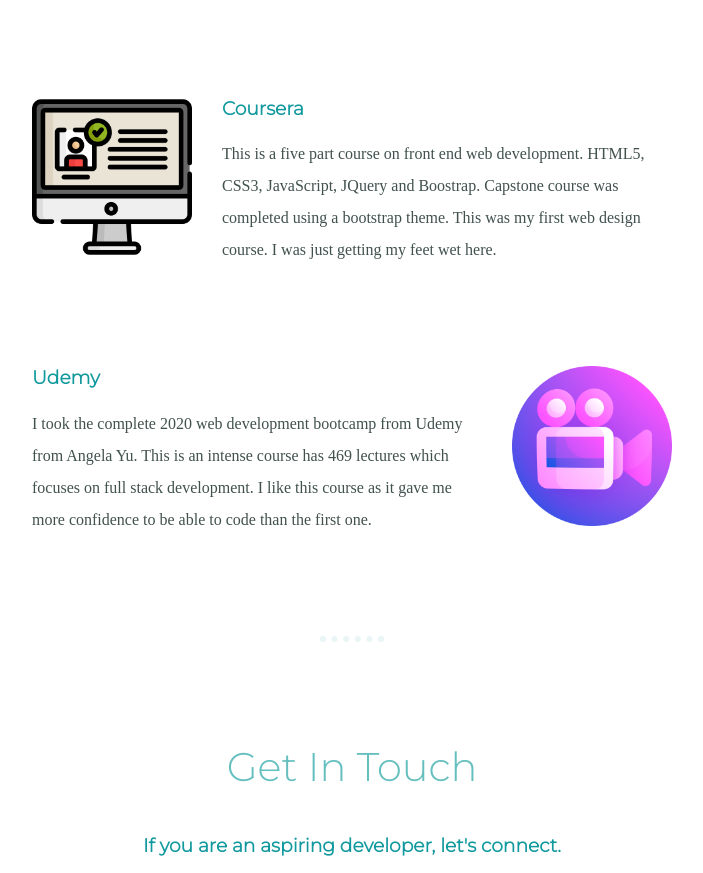
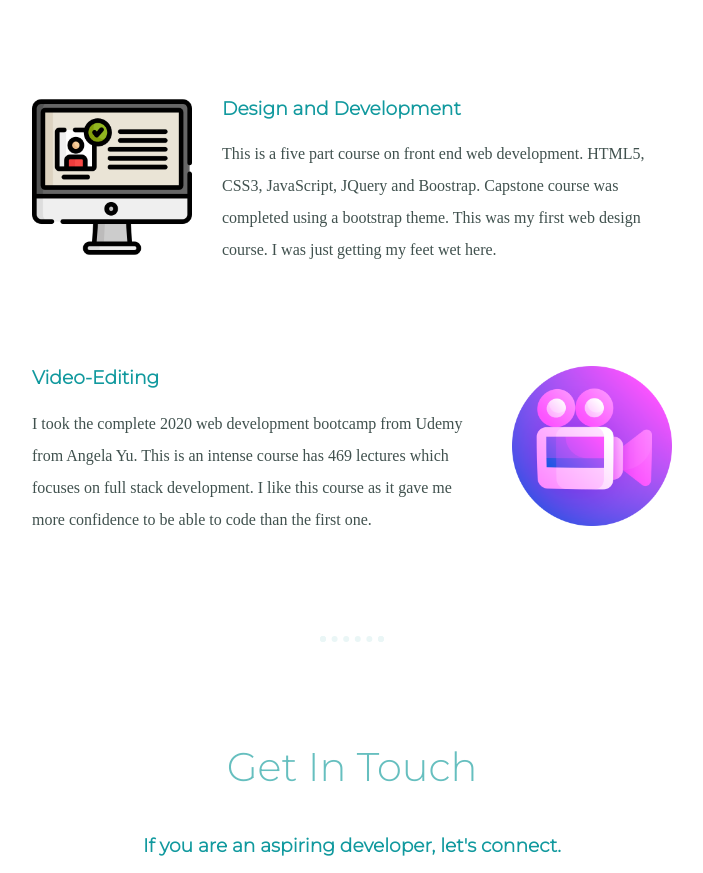
Before and after one commit to EpitomeTechServices/testmysite, a plain HTML site: page index.html in a window 1280 px wide. Shown: the part 1510-2383 px from the top of the page, without its empty margins (288-991 px from the left). Drawn offline with Linux system fonts and the light colour scheme.

Commit message:
skill commit

```diff
--- a/index.html
+++ b/index.html
@@ -36,7 +36,7 @@
             <h2>My Skills</h2>
             <div class="skill-row">
                 <img class="code-icon" src="images/monitor.png" alt="code icon" />
-                <h3>Coursera</h3>
+                <h3>Design and Development</h3>
                 <p>
                     This is a five part course on front end web development. HTML5,
                     CSS3, JavaScript, JQuery and Boostrap. Capstone course was completed
@@ -46,7 +46,7 @@
             </div>
             <div class="skill-row">
                 <img class="web-icon" src="images/ve.png" alt="web stack icon" />
-                <h3>Udemy</h3>
+                <h3>Video-Editing</h3>
                 <p>
                     I took the complete 2020 web development bootcamp from Udemy from
                     Angela Yu. This is an intense course has 469 lectures which focuses
```
